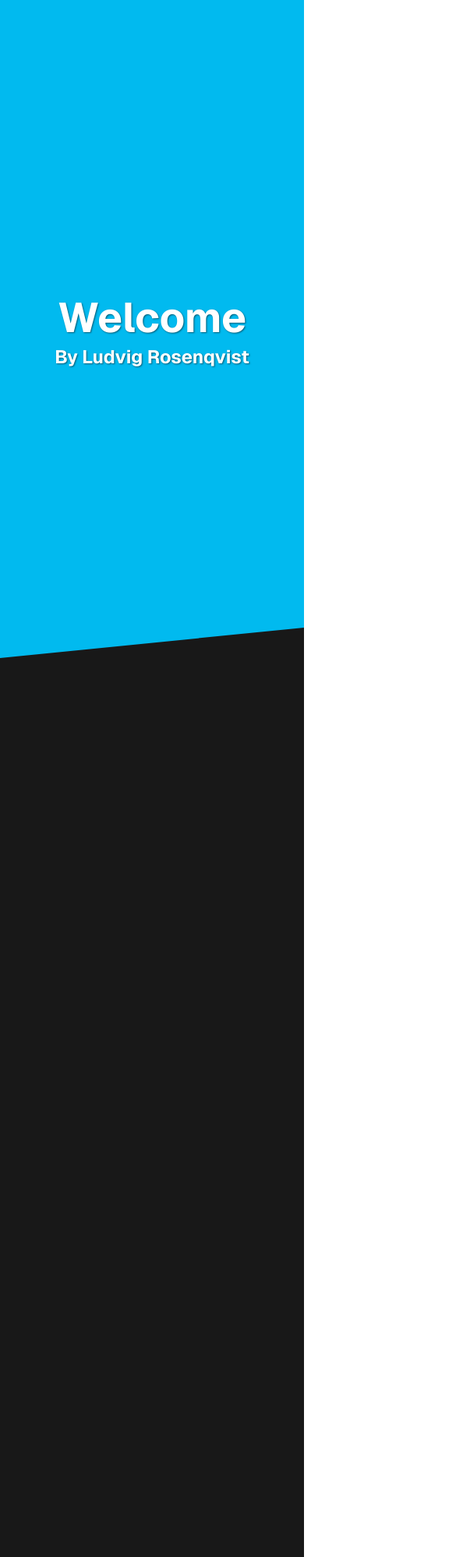
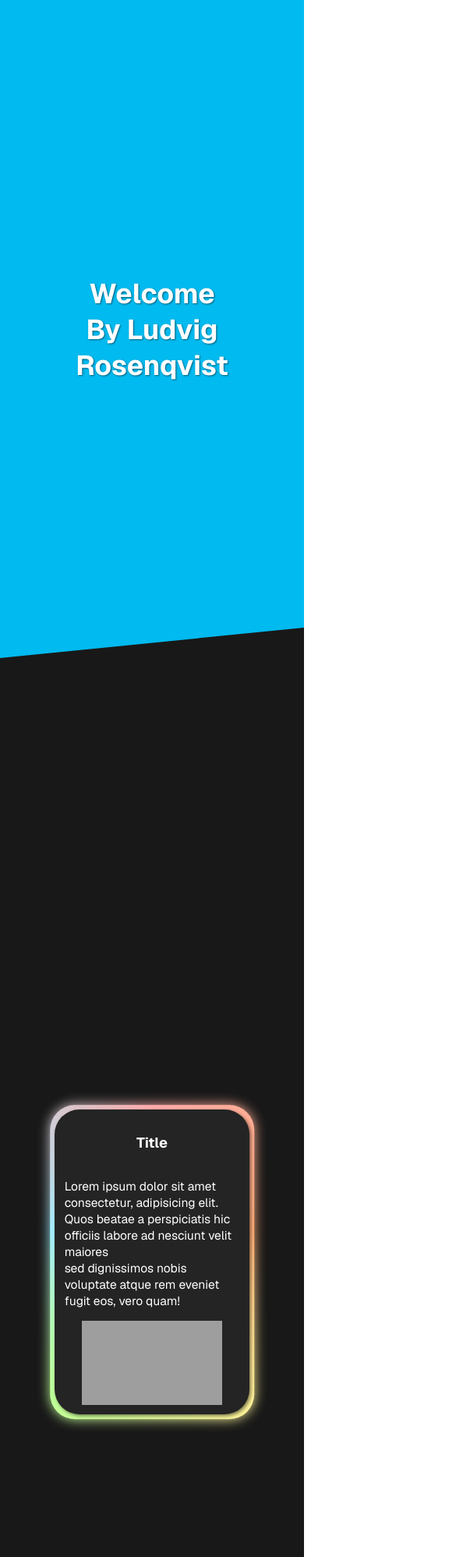
Before and after one commit to CLRose01/clrose01.github.io, a plain HTML site: page index.html in a window 390 px wide. Shown: the top 1997 px of the page at 78% size, 585 px wide, since content can reach past the window. Drawn offline with nearby package versions, Linux system fonts and the light colour scheme; grey boxes are pictures that could not be loaded.

Commit message:
Bug fixed responsiveness

```diff
--- a/styles.css
+++ b/styles.css
@@ -8,6 +8,7 @@ body{
 .fullscreen{
   display: grid;
   grid-template-rows: 100dvh auto auto;
+  overflow-x: clip;
 }
 
 .startWindow{
@@ -81,12 +82,13 @@ header a:hover{
   clip-path: polygon(0 0, 100% 0, 100% calc(100% - max(10vw, 25px)), 0 100%);
   background-color: #01BAEF;
   color: white;
-  font-size: clamp(0.5rem, 5vw + 1rem, 3rem);
 }
 
 .startContent h1, .startContent h6{
   margin: 0 5vw;
   text-shadow: 1px 1px 2px rgba(0, 0, 0, 0.5);
+  font-size: clamp(1vw, 5vw + 1rem, 3rem);
+  text-align: center;
 }
 
 .main{
@@ -96,6 +98,7 @@ header a:hover{
 .previewContainer{
   display: flex;
   flex-direction: column;
+  align-items: center;
   margin: 2vh min(15em, 10vw);
 
 }
@@ -106,17 +109,15 @@ header a:hover{
   animation: ease-out fade-in both;
   animation-timeline: view();
   animation-range: 0 40%;
+  overflow-x: hidden;
 }
 
-.previewBox img{
-  max-width: 80%;
-  height: auto;
-}
+
 
 .glowingBorder{
-  width: max(40%, 500px);
+  width: min(1200px, 80%);
   position: relative;
-  margin-bottom: 5vh;
+  margin-bottom: 7vh;
 }
 
 .glowingBorder::before, .glowingBorder::after{
@@ -145,20 +146,25 @@ header a:hover{
   box-sizing: border-box;
   width: 100%;
   height: 100%;
-  padding: 2rem;
+  padding: min(2rem, 5%);
   color: white;
   background-color: rgb(36, 36, 36);
   border-radius: 2rem;
   box-shadow: 2px 2px 4px rgba(0, 0, 0, 0.5);
-  font-size: 1.4em;
+  font-size: 1.4rem;
   z-index: 1;
+  font-size: min(140%, 4vw);
 }
 
 
 
+.previewBox img{
+  max-width: 80%;
+  height: auto;
+}
+
 .fadefromright{
-  align-self: end;
-  animation: ease-out fadefromright both;
+  animation: ease-out fadefromright forwards;
   animation-timeline: view();
   animation-range: 0 40%;
 }
@@ -195,7 +201,7 @@ footer img{
 @keyframes fadefromleft {
   from{
     opacity: 0;
-    transform: translateX(-500px);
+    transform: translateX(-100vw);
   }to{
     transform: translateX(0);
     opacity: 1;
@@ -205,7 +211,7 @@ footer img{
 @keyframes fadefromright {
   from{
     opacity: 0;
-    transform: translateX(500px);
+    transform: translateX(100vw);
   }to{
     transform: translateX(0);
     opacity: 1;
@@ -225,14 +231,6 @@ footer img{
     display: none;
   }
 
-  .previewContainer h2{
-    text-align: center;
-  }
-
-  .glowingBorder, .glowingBorder::before, .glowingBorder::after{
-    align-self: center;
-  }
-
   footer{
     flex-direction: column;
   }
@@ -244,9 +242,3 @@ footer img{
     display: none;
   }
 }
-
-@media (max-width: 600px) {
-  .glowingBorder{
-    width: fit-content;
-  }
-}
```
